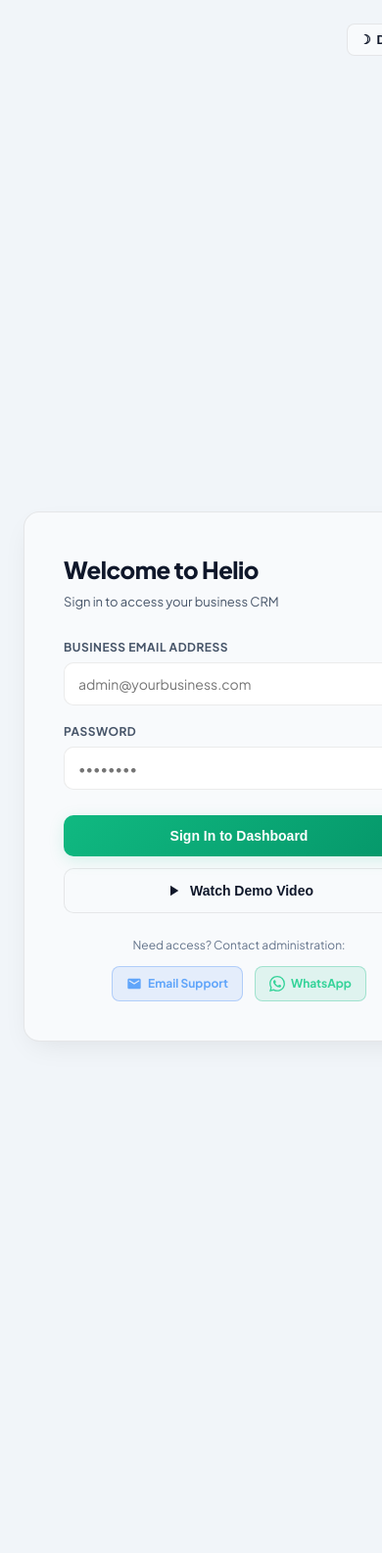
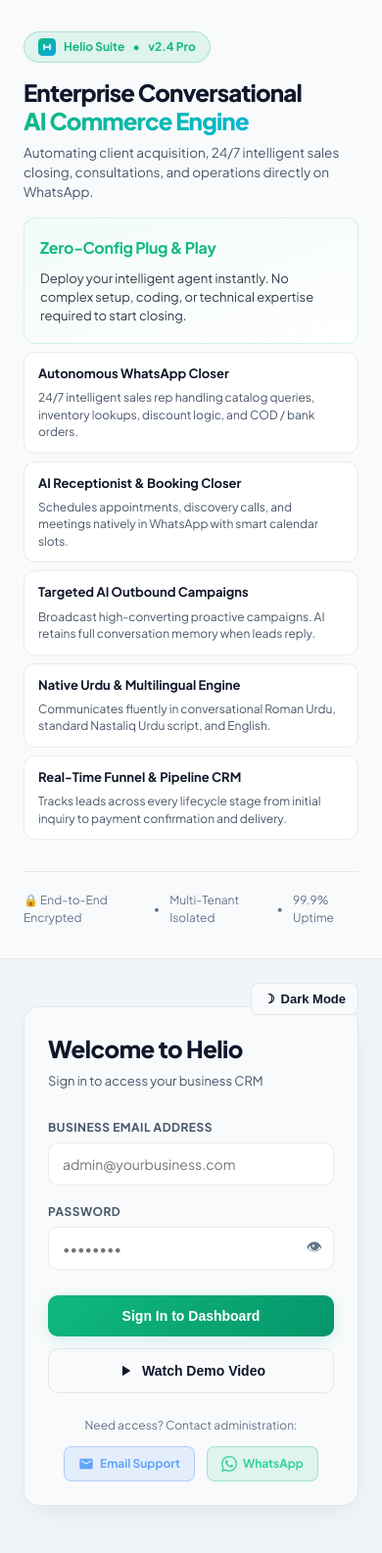
Before and after one commit to Subhan696/Whatsapp-Sales-Agent, a FastAPI app: page /admin in a window 390 px wide; the page is wider, and only the part inside the window is pictured. Shown: that part at 98% size. Run offline with FastAPI, Linux system fonts and the light colour scheme; lists and menus that the app fills with data are empty; parts of the project's set-up code (start-up, migrations or seed data) failed here and were passed over.

Commit message:
made mobile responsive and fixed demo video proportions

```diff
--- a/app/templates/admin.html
+++ b/app/templates/admin.html
@@ -916,14 +916,40 @@
 
   /* Responsive Adjustments */
   .mobile-menu-btn { display: none; }
-  @media (max-width: 900px) {
-    .auth-brand { display: none; }
-    .auth-form-panel { padding: 24px; }
-  }
+
+  @media (max-width: 1024px) {
+    .auth-overlay {
+      flex-direction: column;
+      overflow-y: auto;
+      height: auto;
+      min-height: 100vh;
+      align-items: stretch;
+    }
+    .auth-brand {
+      flex: none;
+      width: 100%;
+      border-right: none;
+      border-bottom: 1px solid var(--border);
+      padding: 32px 24px;
+    }
+    .auth-form-panel {
+      flex: none;
+      width: 100%;
+      padding: 48px 24px;
+      min-height: 500px;
+    }
+    .bento-top, .bento-mid, .bento-bot {
+      flex-direction: column;
+    }
+  }
+
   @media (max-width: 768px) {
     .topbar { padding: 0 16px; }
     .panel { margin: 0 16px 20px; }
-    .kpi-grid { grid-template-columns: repeat(2, 1fr) !important; padding: 16px 16px 0; gap: 12px; }
+    .kpi-grid { grid-template-columns: 1fr !important; padding: 16px 16px 0; gap: 12px; }
+    .analytics-grid { grid-template-columns: 1fr !important; padding: 16px; }
+    .stat-split { flex-direction: column; gap: 10px; }
+
     .mobile-menu-btn {
       display: block !important;
       background: none;
@@ -950,6 +976,9 @@
     .tab { width: 100%; border-radius: 8px; padding: 12px 14px; }
     .tab.active::after { display: none; }
     #outbound-composer-grid { grid-template-columns: 1fr !important; }
+
+    .auth-brand h2 { font-size: 24px; }
+    .auth-card-inner { padding: 24px; }
   }
 </style>
 </head>
@@ -3910,9 +3939,9 @@ function toggleTheme() {
 
 <!-- Demo Video Modal -->
 <div id="demo-modal" class="auth-overlay" style="display: none; align-items: center; justify-content: center; background: rgba(0,0,0,0.85); z-index: 10000;" onclick="closeDemoModal(event)">
-  <div style="position: relative; width: 90%; max-width: 900px; background: #000; border-radius: 12px; overflow: hidden; box-shadow: 0 25px 50px -12px rgba(0,0,0,0.5);">
-    <button onclick="closeDemoModal(event)" style="position: absolute; top: 16px; right: 16px; background: rgba(0,0,0,0.5); border: 1px solid rgba(255,255,255,0.2); color: white; width: 32px; height: 32px; border-radius: 50%; font-size: 20px; cursor: pointer; z-index: 2; display: flex; align-items: center; justify-content: center;">&times;</button>
-    <video id="demo-video" controls style="width: 100%; display: block;" src="../static/demo.mp4"></video>
+  <div style="position: relative; max-width: 90vw; max-height: 90vh; background: #000; border-radius: 12px; overflow: hidden; box-shadow: 0 25px 50px -12px rgba(0,0,0,0.5); display: flex; justify-content: center; align-items: center;">
+    <button onclick="closeDemoModal(event)" style="position: absolute; top: 16px; right: 16px; background: rgba(0,0,0,0.5); border: 1px solid rgba(255,255,255,0.2); color: white; width: 32px; height: 32px; border-radius: 50%; font-size: 20px; cursor: pointer; z-index: 10; display: flex; align-items: center; justify-content: center;">&times;</button>
+    <video id="demo-video" controls style="max-width: 100%; max-height: 90vh; display: block;" src="../static/demo.mp4"></video>
   </div>
 </div>
 <script>
```
